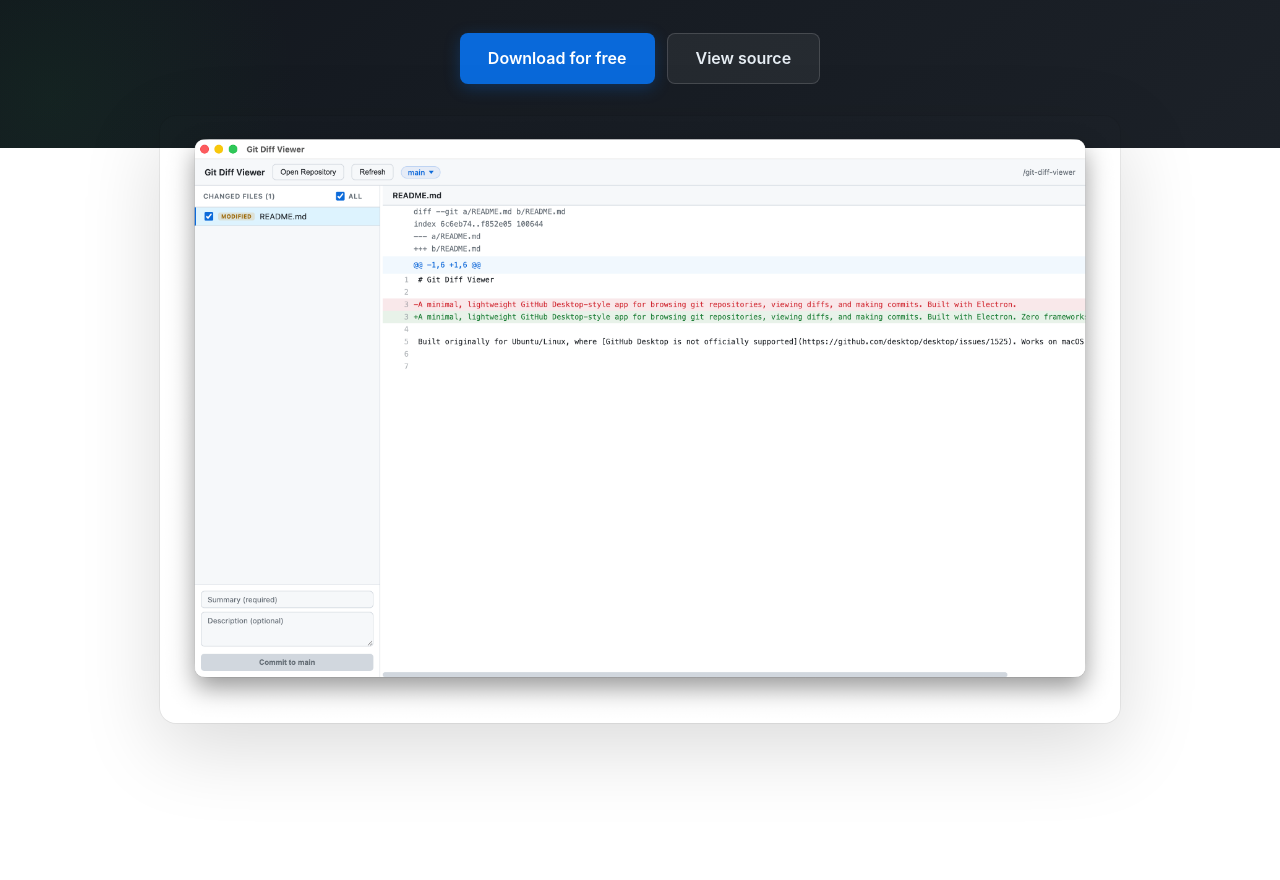
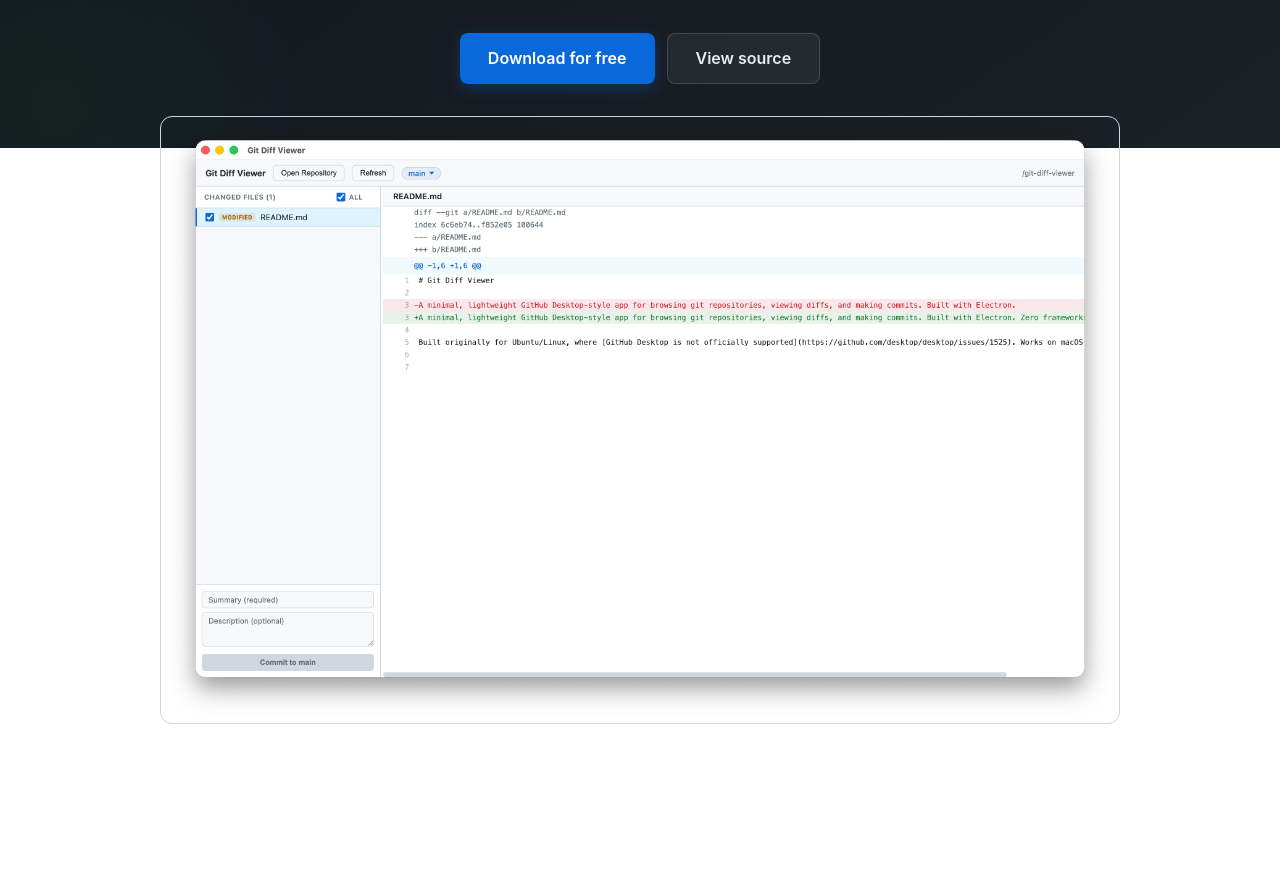
Before and after one commit to sameerjoshi/git-diff-viewer, an Electron app: page docs/index.html in a window 1280 px wide. Shown: the part 445-1325 px from the top of the page. Drawn offline with Linux system fonts and the light colour scheme.

Commit message:
fix: replace heavy screenshot shadow with simple border

```diff
--- a/docs/index.html
+++ b/docs/index.html
@@ -178,9 +178,9 @@
     .screenshot-frame {
       max-width: 960px;
       margin: 0 auto;
-      border-radius: 16px;
+      border-radius: 12px;
       overflow: hidden;
-      box-shadow: 0 24px 80px rgba(0,0,0,0.15), 0 0 0 1px rgba(0,0,0,0.06);
+      border: 1px solid var(--border);
     }
     .screenshot-frame img {
       width: 100%;
```
